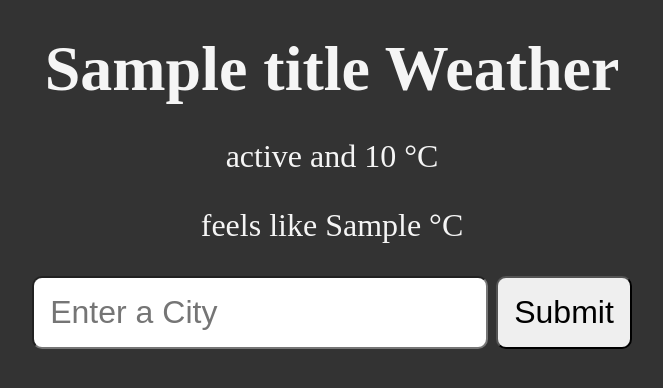
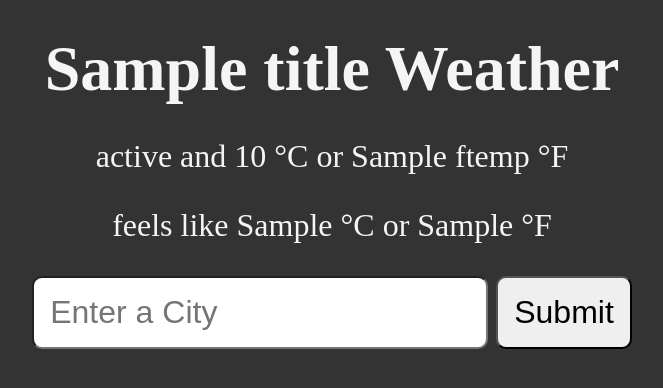
Before and after one commit to rofazhasan/weather, a Flask app: template templates/weather.html in a window 1280 px wide. Shown: the top 388 px of the page, without its empty margins (308-971 px from the left). Run offline with Flask 3, Linux system fonts and the light colour scheme; the template is opened without the code that fills it: most values are stand-ins (such as "Sample title", 1, 10 or a date in 2020).

Commit message:
Update weather.html

```diff
--- a/templates/weather.html
+++ b/templates/weather.html
@@ -7,8 +7,8 @@
 </head>
 <body>
     <h1>{{ title }} Weather</h1>
-    <p>{{ status }} and {{ temp }} &deg;C</p>
-    <p>feels like {{ feels_like }} &deg;C</p>
+    <p>{{ status }} and {{ temp }} &deg;C or {{ ftemp }} &deg;F </p>
+    <p>feels like {{ feels_like }} &deg;C or {{ ffeels_like }} &deg;F </p>
     <form action="/weather">
       <input type="text" name="city" id="city"
           placeholder="Enter a City"/>
```
